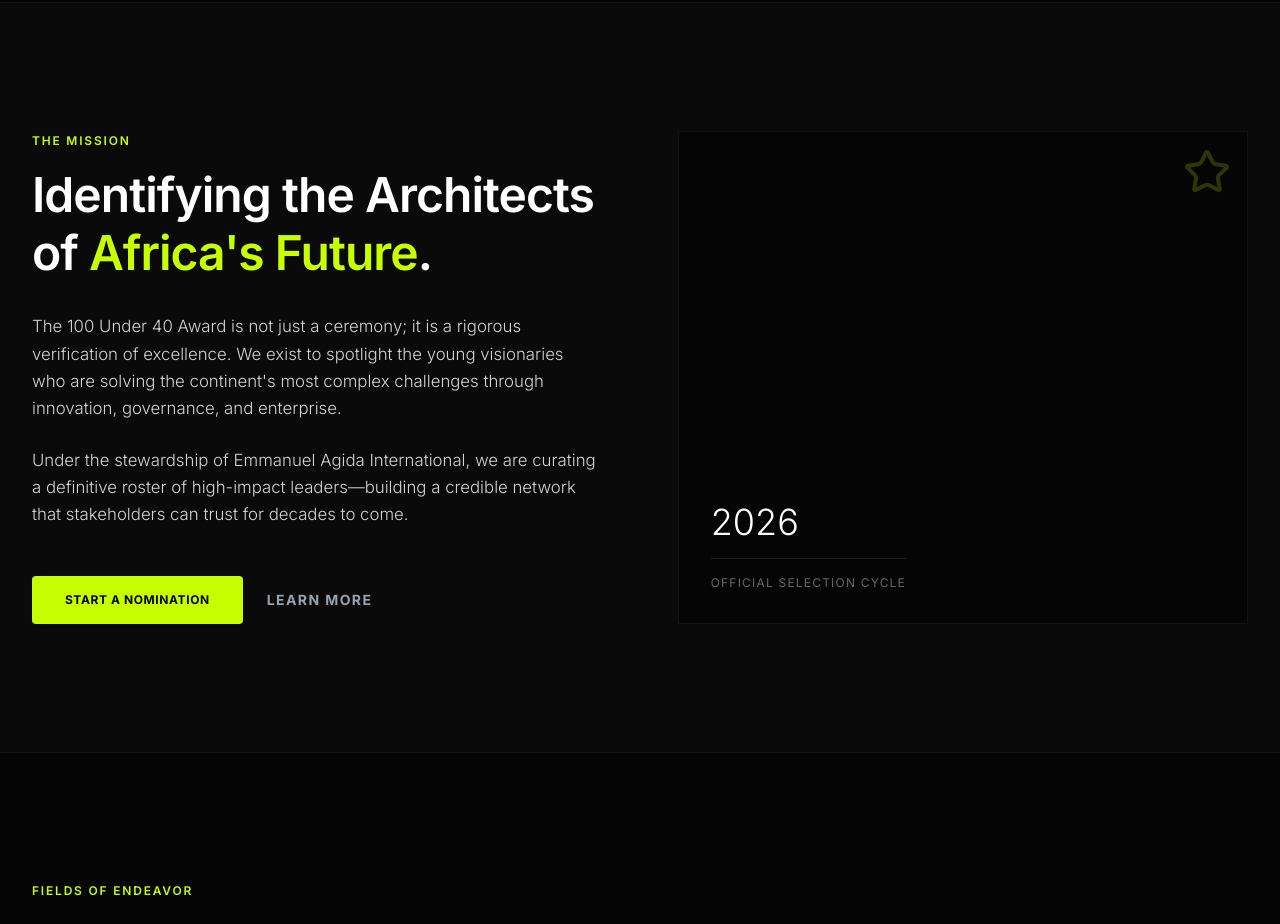
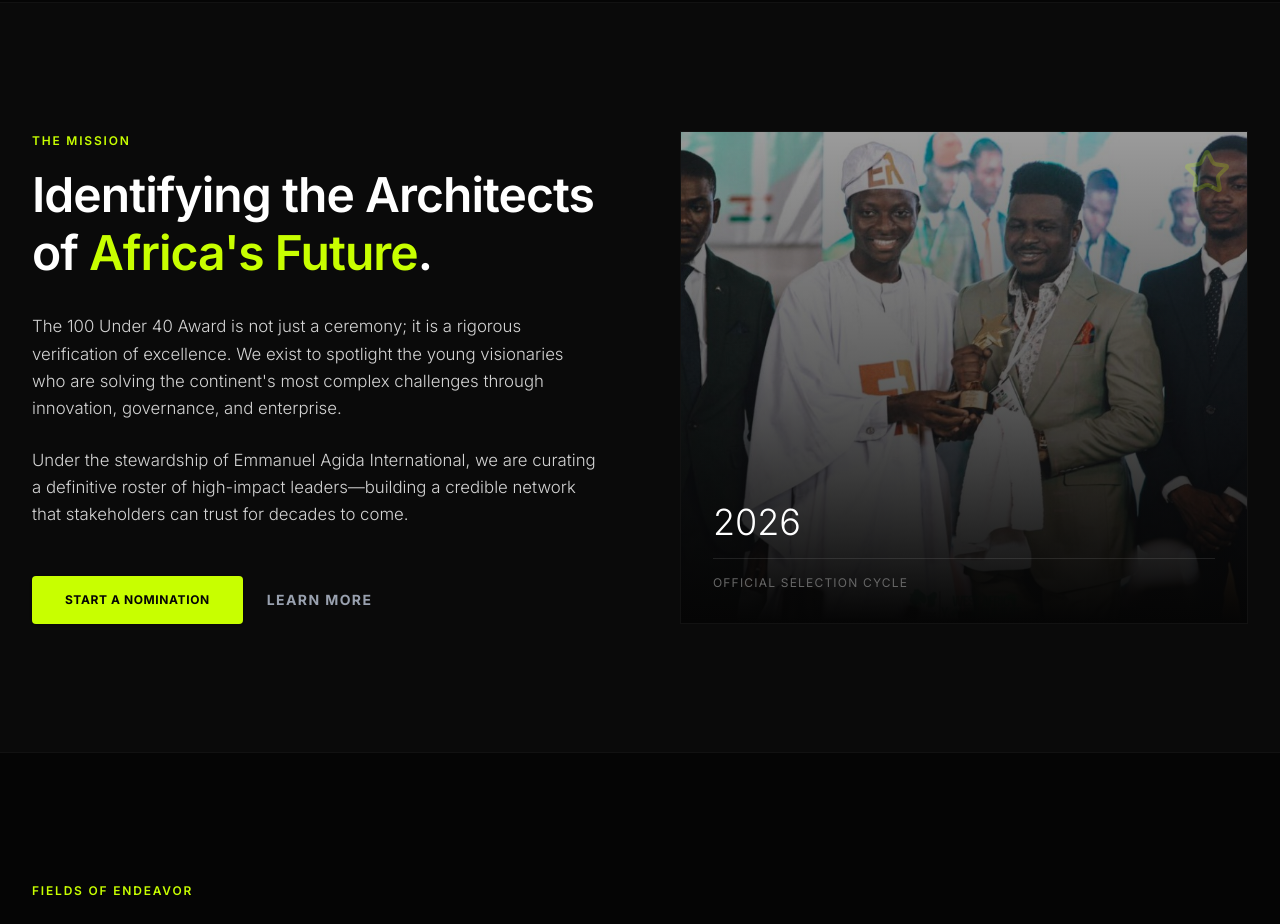
Before and after one commit to muwagunprecious/100under40, a Next.js app: page / in a window 1280 px wide. Shown: the part 1160-2084 px from the top of the page. Built offline with nearby package versions, Linux system fonts and the light colour scheme.

Commit message:
feat: add selection cycle image to homepage

```diff
--- a/app/page.tsx
+++ b/app/page.tsx
@@ -1,4 +1,5 @@
 import Link from 'next/link';
+import Image from 'next/image';
 import { ArrowRight, Star, Users, Award, Calendar, Globe, Zap, Target, Heart, BookOpen, Sprout, Radio } from 'lucide-react';
 import Button from '@/components/ui/Button';
 
@@ -95,11 +96,23 @@
             </div>
 
             {/* Visual / Decor */}
-            <div className="lg:w-1/2 relative bg-[#050505] border border-white/5 p-8 flex items-end min-h-[400px]">
-              <div className="absolute top-0 right-0 p-4">
+            <div className="lg:w-1/2 relative bg-[#050505] border border-white/5 overflow-hidden flex items-end min-h-[400px]">
+              {/* Background Image */}
+              <div className="absolute inset-0 z-0">
+                <Image
+                  src="/selection-cycle.jpg"
+                  alt="2026 Selection Cycle"
+                  fill
+                  className="object-cover opacity-60"
+                />
+                <div className="absolute inset-0 bg-gradient-to-t from-black via-black/40 to-transparent"></div>
+              </div>
+
+              <div className="absolute top-0 right-0 p-4 z-10">
                 <Star className="w-12 h-12 text-[var(--primary)]/20" />
               </div>
-              <div className="space-y-4">
+
+              <div className="relative z-10 p-8 space-y-4 w-full">
                 <div className="text-4xl font-light text-white">2026</div>
                 <div className="h-[1px] w-full bg-white/10"></div>
                 <div className="text-xs uppercase tracking-widest text-[#666]">Official Selection Cycle</div>
```
Also changed, not shown: public/selection-cycle.jpg (added).
